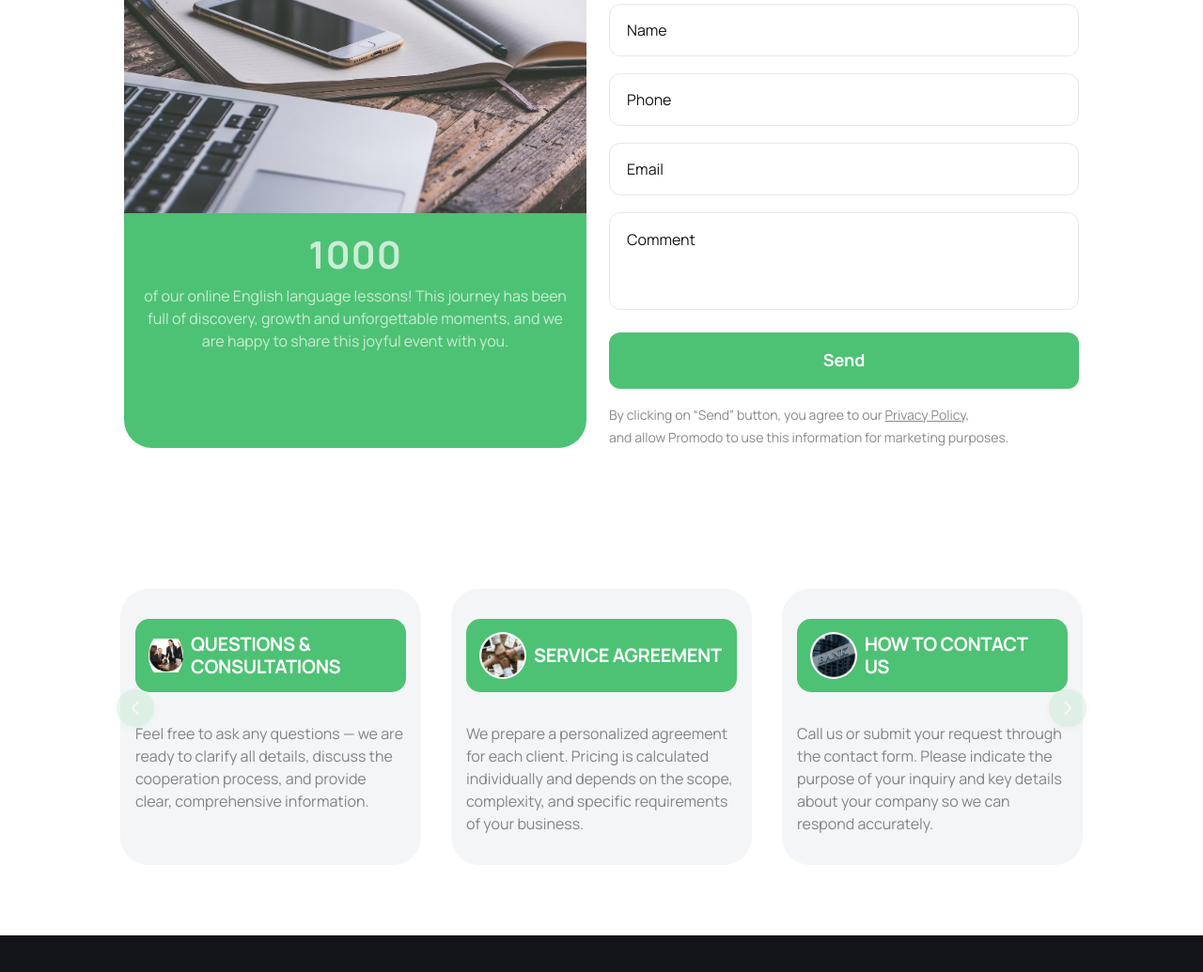
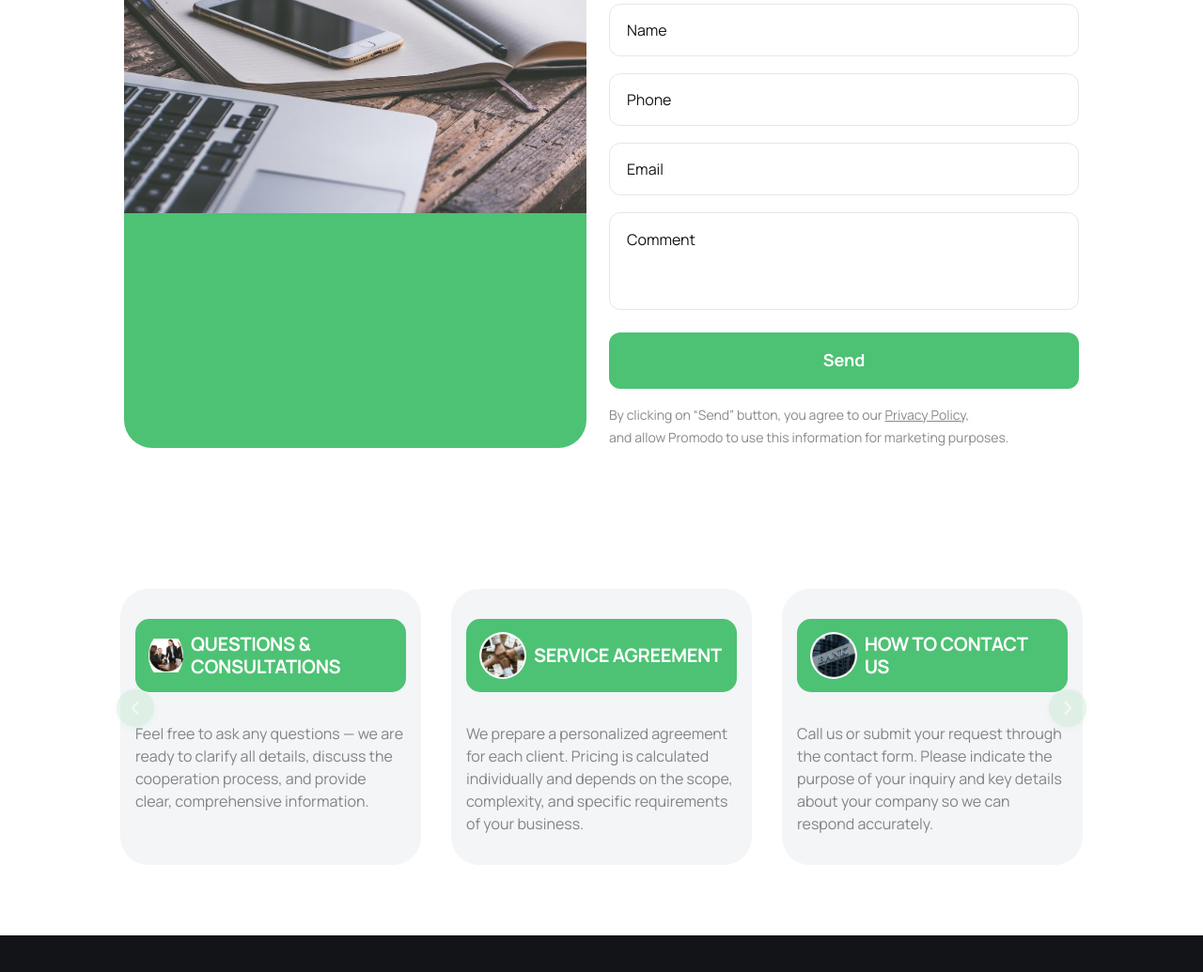
Before and after one commit to Masenko2604/services, a plain HTML site: page index.html in a window 1280 px wide. Shown: the part 4437-5472 px from the top of the page at 94% size. Drawn offline with nearby package versions, Linux system fonts and the light colour scheme.

Commit message:
Deploying to gh-pages from @ Masenko2604/services@8c403539b9eb4c8a9d44ad04e1bb1ade384da0fc 🚀

```diff
--- a/index.html
+++ b/index.html
@@ -352,12 +352,12 @@
             <img src="/services/assets/girl@1x-BKZzRjSS.png" srcset="/services/assets/girl@2x-C4PbwNAj.png 2x"
               alt="Student with headphones" />
           </picture>
-          <p class="image-text-1000">1000</p>
+          <!-- <p class="image-text-1000">1000</p>
           <p class="image-text">
             of our online English language lessons! This journey has been full
             of discovery, growth and unforgettable moments, and we are happy to
             share this joyful event with you.
-          </p>
+          </p> -->
         </div>
         <form class="leave-form" action="#">
           <div class="form-container">
```
